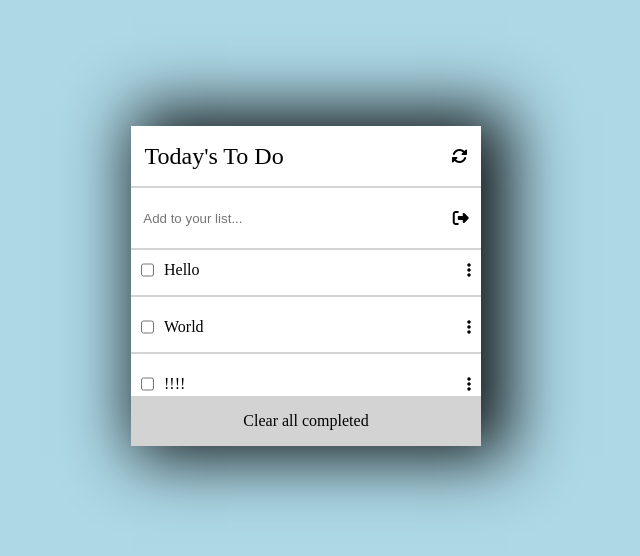
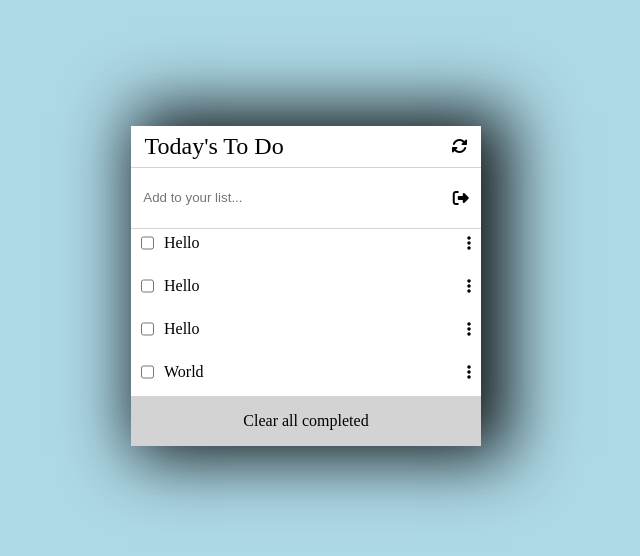
Before and after one commit to OscarFMdev/ToDoList, a website built with webpack: page src/index.html in a window 1280 px wide. Shown: the part 114-670 px from the top of the page, without its empty margins (334-974 px from the left). Built offline with nearby package versions, Linux system fonts and the light colour scheme.

Commit message:
Fix overflow and scrollbar visibility

```diff
--- a/src/index.js
+++ b/src/index.js
@@ -3,6 +3,36 @@ import './style.css';
 const tasksContainer = document.querySelector('.tasks-container');
 
 const tasks = [
+  {
+    index: 3,
+    description: '!!!!',
+    completed: true,
+  },
+  {
+    index: 1,
+    description: 'Hello',
+    completed: true,
+  },
+  {
+    index: 2,
+    description: 'World',
+    completed: true,
+  },
+  {
+    index: 3,
+    description: '!!!!',
+    completed: true,
+  },
+  {
+    index: 1,
+    description: 'Hello',
+    completed: true,
+  },
+  {
+    index: 2,
+    description: 'World',
+    completed: true,
+  },
   {
     index: 3,
     description: '!!!!',
--- a/src/style.css
+++ b/src/style.css
@@ -80,6 +80,14 @@ hr {
   display: flex;
   flex-direction: column;
   row-gap: 10px;
+  overflow: scroll;
+  height: 100%;
+  -ms-overflow-style: none;  /* IE and Edge */
+  scrollbar-width: none;  /* Firefox */
+}
+
+.tasks-container::-webkit-scrollbar {
+  display: none;
 }
 
 .task {
```
